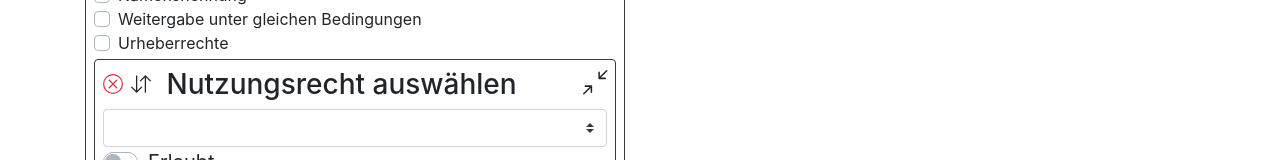
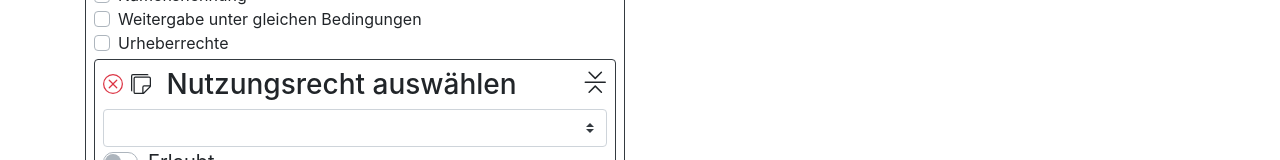
Before and after one commit to slub/librmlbuilder, a Vue app: page / in a window 1280 px wide. Both pictures are taken after a click on the button "Nutzungsrecht hinzufügen". Shown: the part 556-716 px from the top of the page. Built offline with nearby package versions, Linux system fonts and the light colour scheme.

Commit message:
Icons and tooltips

```diff
--- a/src/components/ActionComponent.vue
+++ b/src/components/ActionComponent.vue
@@ -1,11 +1,11 @@
 <template>
   <div class="border border-dark solid mt-1 mb-1 p-2 rounded">
     <h3>
-      <b-icon class="pr-2" icon="x-circle" variant="danger" @click="deleteAction(index)"></b-icon>
-      <b-icon v-b-modal="'copymodal-' + index" class="pr-2" icon="arrow-down-up"></b-icon>
+      <b-icon v-b-tooltip.hover="'Nutzungsrecht löschen'" class="pr-2" icon="x-circle" variant="danger" @click="deleteAction(index)"></b-icon>
+      <b-icon v-b-modal="'copymodal-' + index" v-b-tooltip.hover="'Nutzungsrechte kopieren'" class="pr-2" icon="stickies"></b-icon>
       {{ actionName }}
       <div class="float-right small">
-        <b-icon v-b-toggle='"action-" + index' icon="arrows-angle-contract"></b-icon>
+        <b-icon v-b-toggle='"action-" + index' v-b-tooltip.hover="'Nutzungsrecht verkleinern oder vergrößern'" icon="chevron-bar-contract" v-b-tooltip.hover.html></b-icon>
       </div>
     </h3>
     <b-modal :id="'copymodal-' + index" cancel-title="Abbrechen" centered ok-title="Kopieren" title="Nutzungsrecht kopieren"
--- a/src/components/RestrictionComponent.vue
+++ b/src/components/RestrictionComponent.vue
@@ -1,7 +1,7 @@
 <template>
   <div class="border border-dark border-1px solid mt-1 mb-1 p-2 rounded">
     <h6>
-      <b-icon class="pr-1" icon="x-circle" variant="danger" @click="deleteRestriction(index)"></b-icon>
+      <b-icon v-b-tooltip.hover="'Einschränkung löschen'" class="pr-1" icon="x-circle" variant="danger" @click="deleteRestriction(index)"></b-icon>
       {{ restrictionName }}
     </h6>
     <DateRestrictionComponent v-if="restriction.type=='date'" :restriction="restriction"></DateRestrictionComponent>
```
